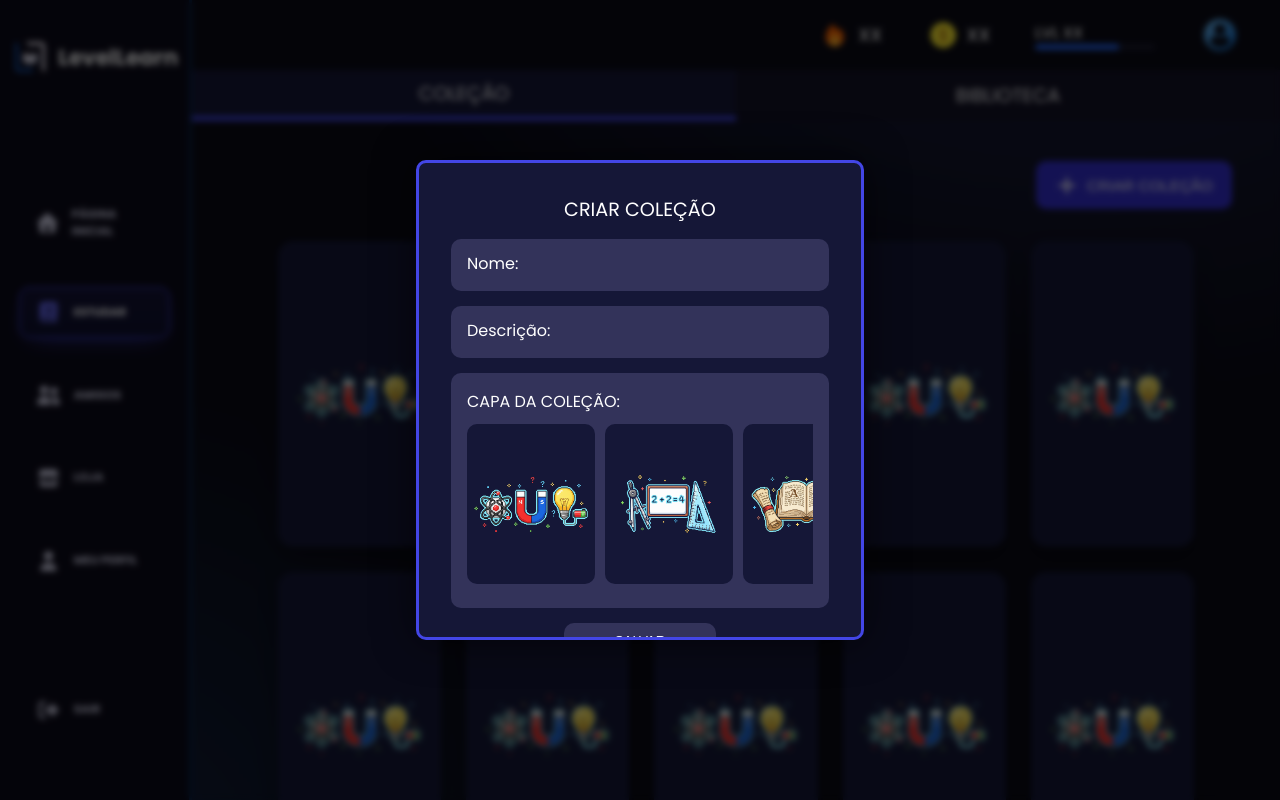
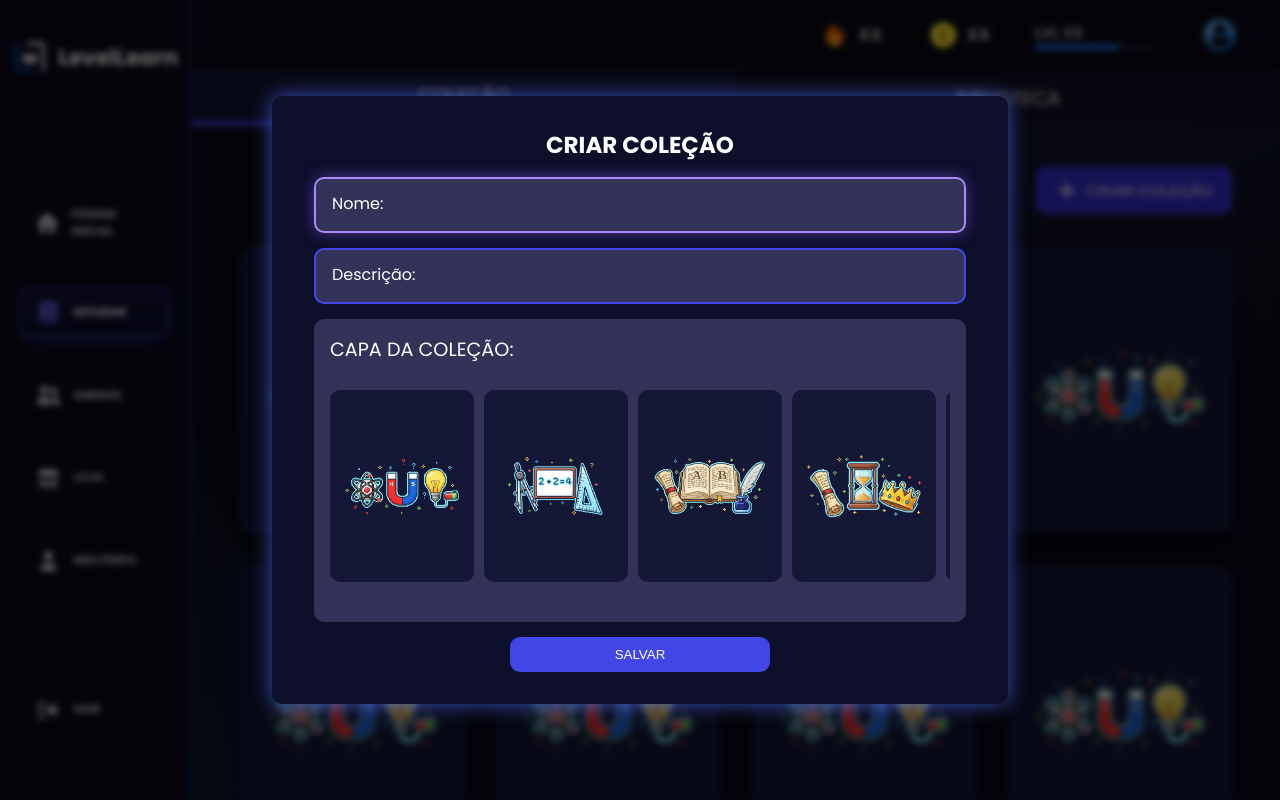
Before and after one commit to Luckas10/LevelLearn, a React (Vite) app in the folder Frontend/: page /study/flashcards in a window 1280 px wide. Both pictures are taken after a click on the button "CRIAR COLEÇÃO". Built offline with nearby package versions, Linux system fonts and the light colour scheme.

Commit message:
Adjustments: Create collection modal improvments

```diff
--- a/Frontend/src/components/StudyFlashCards/StudyCollection.jsx
+++ b/Frontend/src/components/StudyFlashCards/StudyCollection.jsx
@@ -4,7 +4,7 @@ import flashcardsimg from "../../assets/CoverImages/fisica.svg";
 import { NavLink } from "react-router-dom";
 
 export default function StudyCollection() {
-  const containers = Array.from({ length: 12 }); // 12 containers
+  const containers = Array.from({ length: 14 }); // 12 containers
 
   return (
     <div className="studyCollection-page">
--- a/Frontend/src/components/StudyFlashCards/StudyCreateCollection.jsx
+++ b/Frontend/src/components/StudyFlashCards/StudyCreateCollection.jsx
@@ -11,7 +11,7 @@ import geografia from "../../assets/CoverImages/geografia.svg"
 import ingles from "../../assets/CoverImages/ingles.svg"
 import biologia from "../../assets/CoverImages/biologia.svg"
 
-export default function StudyCreateCollection() {
+export default function StudyCreateCollection({ onClose }) {
 
     const dialogRef = useRef(null);
 
@@ -53,6 +53,8 @@ export default function StudyCreateCollection() {
       }
     }, []);
 
+
+
   return (
     <div className="studyCreateCollection">
       <button className="createCollectionButton" onClick={openModal}>
@@ -60,13 +62,13 @@ export default function StudyCreateCollection() {
         <p>CRIAR COLEÇÃO</p>
       </button>
 
-      <dialog className="createCollectionModal" ref={dialogRef}>
+      <dialog className="createCollectionModal" ref={dialogRef} onCancel={onClose}>
         <div className="collectionModalContent">
-          <p>CRIAR COLEÇÃO</p>
+          <p style={{fontWeight: "bold", fontSize: "larger"}}>CRIAR COLEÇÃO</p>
           <input className="collectionInput" type="text" placeholder="Nome: " />
           <input className="collectionInput" type="text" placeholder="Descrição: " />
           <div className="collectionCoverSelect">
-            <p>CAPA DA COLEÇÃO:</p>
+            <p style={{fontSize: "larger"}}>CAPA DA COLEÇÃO:</p>
             <div className="collectionCoverOptions">
               <div className="collectionCoverOption"><img src={fisica} style={{width: "8.5rem", height: "8.5rem"}}/></div>
               <div className="collectionCoverOption"><img src={matematica} style={{width: "8.5rem", height: "8.5rem"}}/></div>
--- a/Frontend/src/pages/StudyFlashCards.css
+++ b/Frontend/src/pages/StudyFlashCards.css
@@ -102,12 +102,12 @@
     border: none;
     border-radius: 10px;
     padding: 2rem;
-    background-color: #151737;
+    background-color: #0d0f2b;
     color: white;
-    width: 35%;
-    height: 60%;
-    border: 3px solid #4346E6;
-    box-shadow: 0 0 40px rgba(0, 0, 0, 0.6);
+    width: 46rem;
+    height: 38rem;
+    box-shadow: 0 0 20px rgba(80, 112, 255, 0.7);
+    transition: 0.25s ease;
     font-size: larger;
 }
 
@@ -122,6 +122,27 @@
     flex-direction: column;
     gap: 15px;
     height: 100%;
+    overflow: auto;
+    padding-inline: 10px;
+}
+
+.collectionModalContent::-webkit-scrollbar {
+    width: 8px;
+    height: 6px;
+}
+
+.collectionModalContent::-webkit-scrollbar-track {
+    background-color:#151737;
+    width: 8px;
+    height: 6px;
+    border-radius: 4px;
+}
+.collectionModalContent::-webkit-scrollbar-thumb {
+    background: #4346E6;;
+    border-radius: 4px;
+}
+.collectionModalContent::-webkit-scrollbar-thumb:hover {
+    background: #5356f1;;
 }
 
 .collectionInput {
@@ -132,11 +153,22 @@
     padding: 1rem;
     width: 100%;
     background-color: #33335A;
+    border: 2px solid #4346E6;
 }
 
 .collectionInput::placeholder {
     color: white;
     font-size: medium;
+}
+
+.collectionInput:hover {
+  border-color: #7c6df8;
+  box-shadow: 0 0 10px #6b63f855;
+}
+
+.collectionInput:focus {
+  border-color: #a78bfa;
+  box-shadow: 0 0 15px #8b5cf67c;
 }
 
 .collectionCoverSelect {
@@ -154,6 +186,7 @@
 .collectionCoverOptions {
     display: flex;
     flex-direction: row;
+    align-items: center;
     gap: 10px;
     margin-top: 10px;
     overflow-x: auto;
@@ -168,11 +201,12 @@
     justify-content: center;
     align-items: center;
     background-color:#151737;
-    height: 10rem;
-    min-width: 8rem;
+    height: 12rem;
+    min-width: 9rem;
     border-radius: 10px;
     transition: 0.3s;
     margin-bottom: 8px;
+    cursor: pointer;
 }
 
 .collectionCoverOption:hover {
@@ -204,34 +238,45 @@
     color: white;
     border-radius: 10px;
     width: 40%;
-    background-color: #33335A;
+    background-color: #4346E6;
     border: none;
     cursor: pointer;
+    transition: 0.5s;
+}
+
+.collectionButtonSave:hover {
+    background-color: #5356f1;
 }
 
 .studyCollection {
-    display: flex;
-    justify-content: center;
+    display: grid;
+    width: 100%;
     margin-top: 2rem;
-    width: 100%;
-    height: 100%;
-    gap: 25px;
-    flex-wrap: wrap;
+    padding: 0 3rem;
+    grid-template-columns: repeat(auto-fill, minmax(200px, 1fr));
+    gap: 32px;
+    justify-items: center;
+    align-items: start;
 }
 
+
 .collectionContainer {
-    display: flex;
-    justify-content: center;
-    align-items: center;
-    width: 15%;
-    height: 45%;
+    width: 100%;
+    height: 18rem;
     background-color: #151838;
     border-radius: 15px;
+    display: flex;
+    flex-direction: column;
+    align-items: center;
+    justify-content: center;
     box-shadow: 0 10px 20px rgba(0, 0, 0, 0.3);
-    transform-style: preserve-3d;
     cursor: pointer;
+    transition: 0.25s;
 }
 
+.collectionContainer:hover {
+    transform: translateY(-5px);
+}
 .cardImg {
     width: 90%;
     height: 80%;
```
